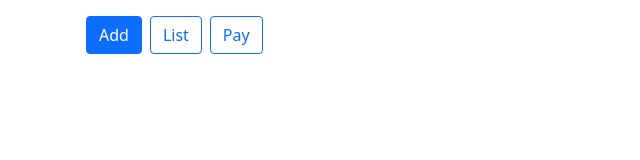
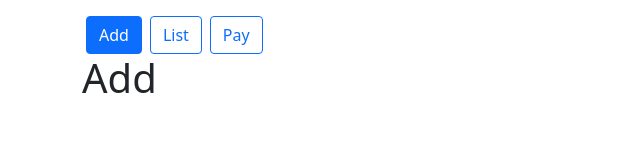
Before and after one commit to JongCHONG/React04Bakery, a React (Create React App) app: page / in a window 1280 px wide. Shown: the top 160 px of the page, without its empty margins (0-640 px from the left). Built offline with nearby package versions, Linux system fonts and the light colour scheme.

Commit message:
04 - Conditional rendering

```diff
--- a/src/App.js
+++ b/src/App.js
@@ -1,5 +1,8 @@
 import React, { Component } from 'react'
 import Button from './components/Button'
+import Add from './components/Add'
+import List from './components/List'
+import Pay from './components/Pay'
 import 'bootstrap/dist/css/bootstrap.min.css'
 
 class App extends Component {
@@ -26,6 +29,9 @@ class App extends Component {
           handleClick={this.handleButtonClick}
           isSelected={this.state.activeTab}
         />
+        {this.state.activeTab === "add" && <Add />}
+        {this.state.activeTab === "list" && <List />}
+        {this.state.activeTab === "pay" && <Pay />}
       </div>
     )
   }
--- /dev/null
+++ b/src/components/Add.js
@@ -0,0 +1,13 @@
+import React, { Component } from 'react'
+
+class Add extends Component {
+  render() {
+    return (
+      <div>
+        <h1>Add</h1>
+      </div>
+    )
+  }
+}
+
+export default Add
--- /dev/null
+++ b/src/components/List.js
@@ -0,0 +1,13 @@
+import React, { Component } from 'react'
+
+class List extends Component {
+  render() {
+    return (
+      <div>
+        <h1>List</h1>
+      </div>
+    )
+  }
+}
+
+export default List
--- /dev/null
+++ b/src/components/Pay.js
@@ -0,0 +1,13 @@
+import React, { Component } from 'react'
+
+class Pay extends Component {
+  render() {
+    return (
+      <div>
+        <h1>Pay</h1>
+      </div>
+    )
+  }
+}
+
+export default Pay
```
